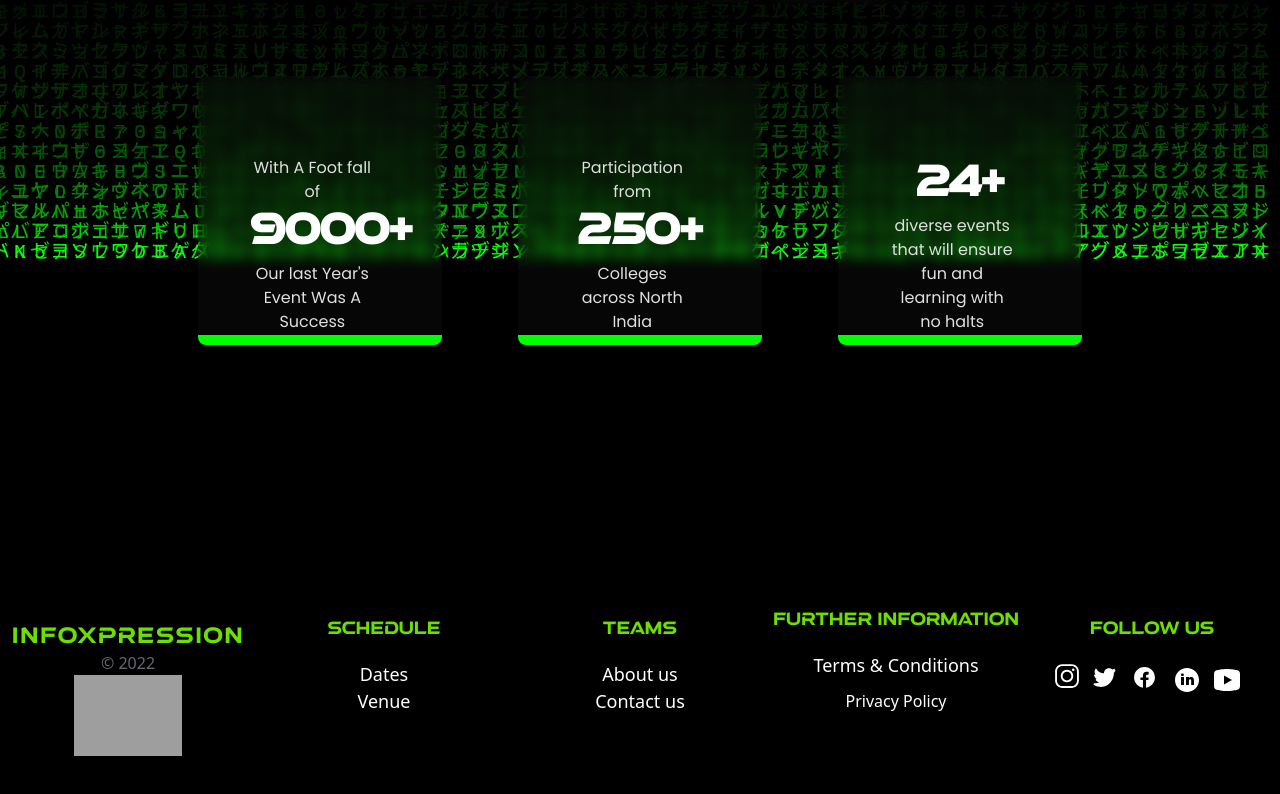
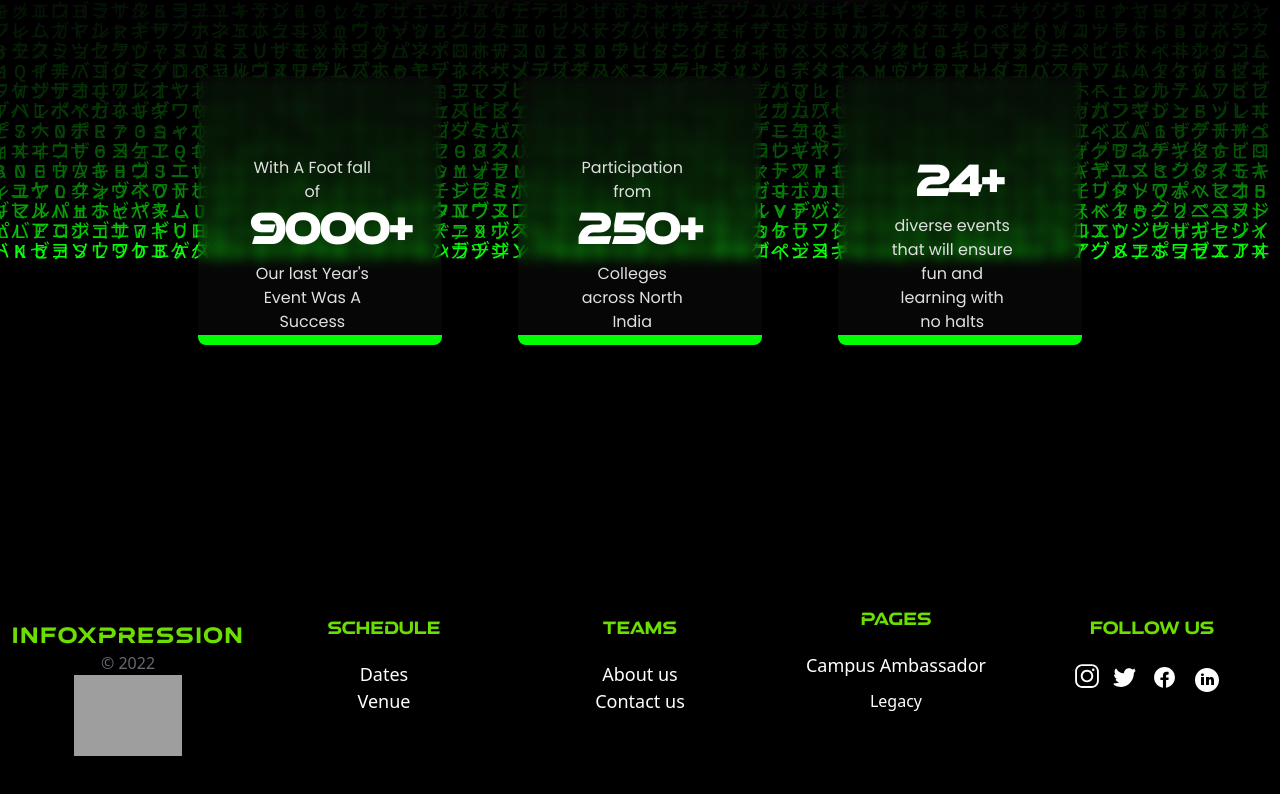
Before and after one commit to infoxusict/infox-22, a React (Create React App) app: page / in a window 1280 px wide. Shown: the part 1902-2696 px from the top of the page. Built offline with nearby package versions, Linux system fonts and the light colour scheme; grey boxes are pictures that could not be loaded; the HTML template or start-up script is replaced by a standard one; a web font is replaced by a local one.

Commit message:
Footer-tweaks

```diff
--- a/src/Components/Footer.js
+++ b/src/Components/Footer.js
@@ -2,7 +2,7 @@ import React from "react";
 import { Link } from "react-router-dom";
 import "./Assets/Images/CSS/Footer.css";
 
-import MatrixRain from "./MatrixRain";
+// import MatrixRain from "./MatrixRain";
 
 const Footer = () => {
   return (
@@ -65,17 +65,21 @@ const Footer = () => {
             </div>
             <div className="">
               <h3 className="furtherInfo atmosphere text-lg mb-5 da-color-green mt-12 md:mt-0">
-                Further Information
+                Pages
               </h3>
               <ul className="list-unstyled links">
                 <li className="furtherInformation mb-2 text-lg div-text-lg">
-                  <a className="furtherInformationA" href="#">
-                    Terms &amp; Conditions
+                  <a
+                    className="furtherInformationA"
+                    href="https://forms.gle/bZgie3xMhq9CiwBU6"
+                    target="_blank"
+                  >
+                    Campus Ambassador
                   </a>
                 </li>
                 <li className="furtherInformation mb-2">
                   <a className="furtherInformationA" href="#">
-                    Privacy Policy
+                    Legacy
                   </a>
                 </li>
               </ul>
@@ -86,7 +90,11 @@ const Footer = () => {
               </h3>
               <ul className="list-unstyled social">
                 <li className="socialList mb-2">
-                  <a className="listSocialA" href="#">
+                  <a
+                    className="listSocialA"
+                    href="https://www.instagram.com/infoxpression.usict/"
+                    target="_blank"
+                  >
                     <svg
                       xmlns="http://www.w3.org/2000/svg"
                       x="0px"
@@ -104,7 +112,11 @@ const Footer = () => {
                   </a>
                 </li>
                 <li className="socialList">
-                  <a className="listSocialA " href="#">
+                  <a
+                    className="listSocialA "
+                    href="https://twitter.com/infoxpression_"
+                    target="_blank"
+                  >
                     <svg
                       xmlns="http://www.w3.org/2000/svg"
                       x="0px"
@@ -122,7 +134,11 @@ const Footer = () => {
                   </a>
                 </li>
                 <li className="socialList">
-                  <a className="listSocialA" href="#">
+                  <a
+                    className="listSocialA"
+                    href="https://www.facebook.com/infoxpression/"
+                    target="_blank"
+                  >
                     <svg
                       xmlns="http://www.w3.org/2000/svg"
                       x="0px"
@@ -140,7 +156,11 @@ const Footer = () => {
                   </a>
                 </li>
                 <li className="socialList">
-                  <a className="listSocialA" href="#">
+                  <a
+                    className="listSocialA"
+                    href="https://www.linkedin.com/company/infoxpression-usict/about/"
+                    target="_blank"
+                  >
                     <svg
                       xmlns="http://www.w3.org/2000/svg"
                       x="0px"
@@ -158,7 +178,7 @@ const Footer = () => {
                     </svg>
                   </a>
                 </li>
-                <li className="socialList">
+                {/* <li className="socialList">
                   <a className="listSocialA" href="#">
                     <svg
                       xmlns="http://www.w3.org/2000/svg"
@@ -176,7 +196,7 @@ const Footer = () => {
                       ></path>
                     </svg>
                   </a>
-                </li>
+                </li> */}
               </ul>
             </div>
           </div>
```
